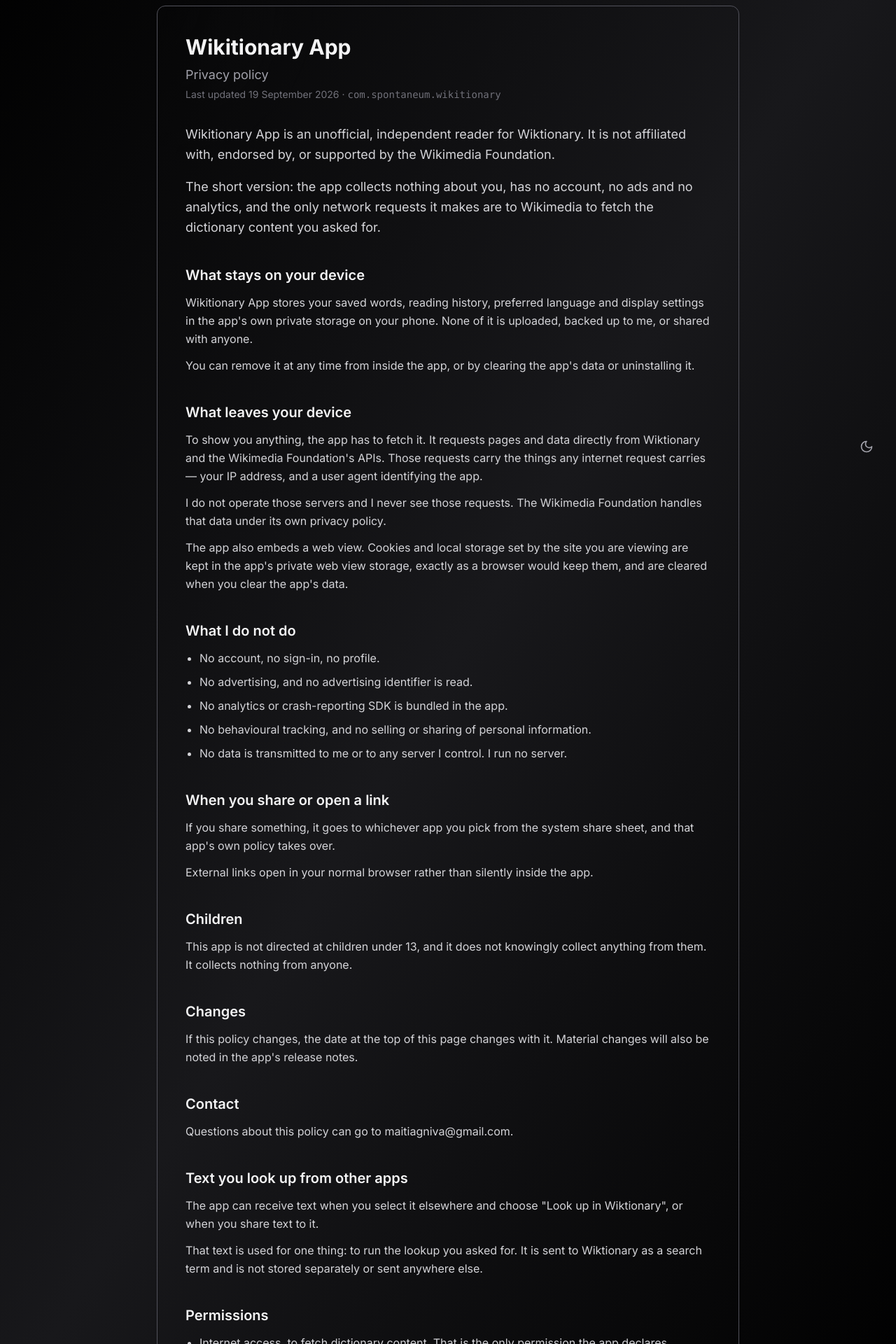
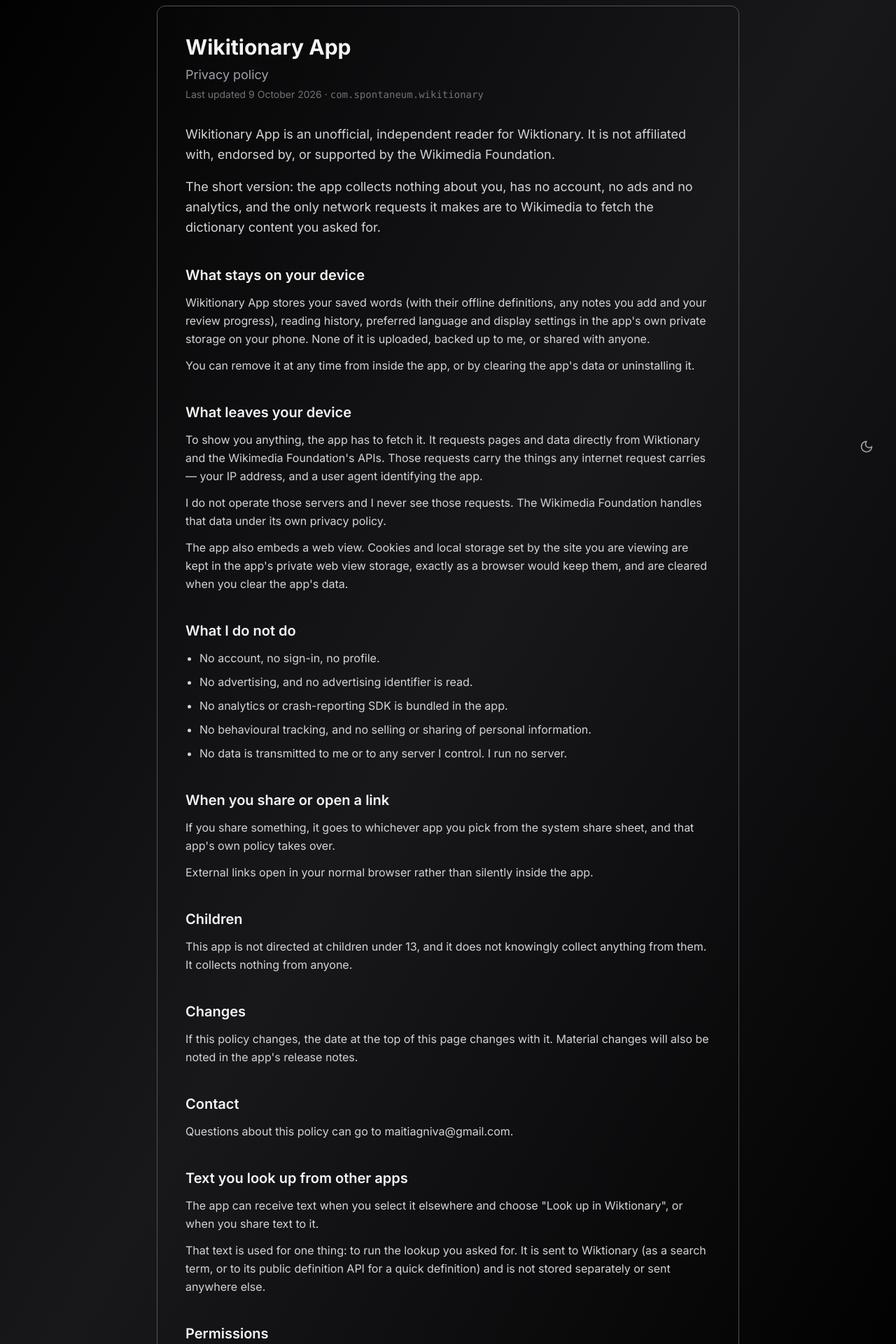
Before and after one commit to AgnivaMaiti/my-portfolio, a Next.js app: page /privacy/wikitionary-app in a window 1280 px wide. Shown: the part 120-2040 px from the top of the page at 70% size. Built offline with nearby package versions, Linux system fonts and the light colour scheme; what tailwindcss-debug-screens would draw is missing.

Commit message:
Privacy (Wikitionary App 1.2.0): list notes, review progress and offline definitions as on-device data; mention the definition API

```diff
--- a/app/privacy/policies.ts
+++ b/app/privacy/policies.ts
@@ -100,7 +100,7 @@
     service: "Wiktionary and the Wikimedia Foundation's APIs",
     serviceOwner: "The Wikimedia Foundation",
     servicePrivacyUrl: "https://foundation.wikimedia.org/wiki/Policy:Privacy_policy",
-    updated: "19 September 2026",
+    updated: "9 October 2026",
     intro: [
       "Wikitionary App is an unofficial, independent reader for Wiktionary. It is not affiliated with, endorsed by, or supported by the Wikimedia Foundation.",
       "The short version: the app collects nothing about you, has no account, no ads and no analytics, and the only network requests it makes are to Wikimedia to fetch the dictionary content you asked for.",
@@ -112,13 +112,13 @@
         serviceOwner: "The Wikimedia Foundation",
         servicePrivacyUrl: "https://foundation.wikimedia.org/wiki/Policy:Privacy_policy",
         storedItems:
-          "your saved words, reading history, preferred language and display settings",
+          "your saved words (with their offline definitions, any notes you add and your review progress), reading history, preferred language and display settings",
       }),
       {
         heading: "Text you look up from other apps",
         body: [
           'The app can receive text when you select it elsewhere and choose "Look up in Wiktionary", or when you share text to it.',
-          "That text is used for one thing: to run the lookup you asked for. It is sent to Wiktionary as a search term and is not stored separately or sent anywhere else.",
+          "That text is used for one thing: to run the lookup you asked for. It is sent to Wiktionary (as a search term, or to its public definition API for a quick definition) and is not stored separately or sent anywhere else.",
         ],
       },
       {
```
